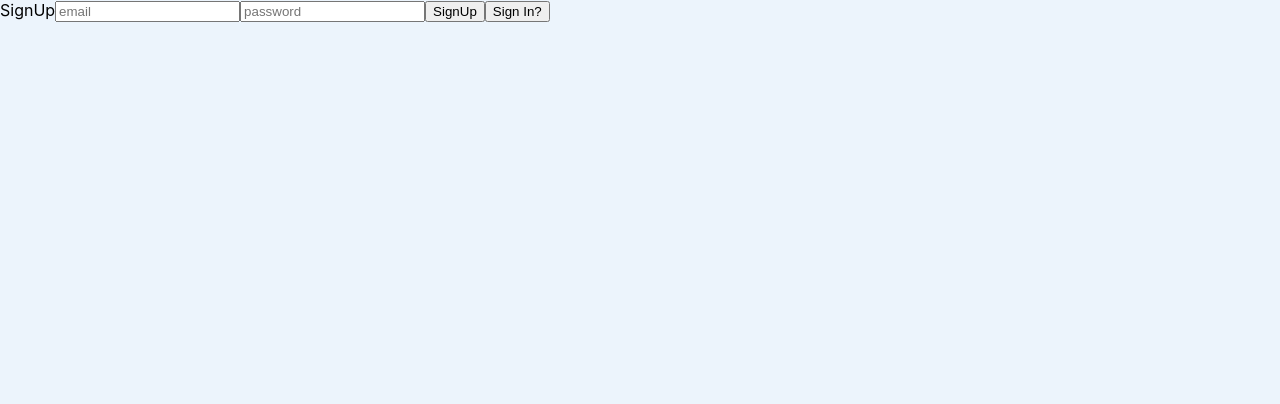
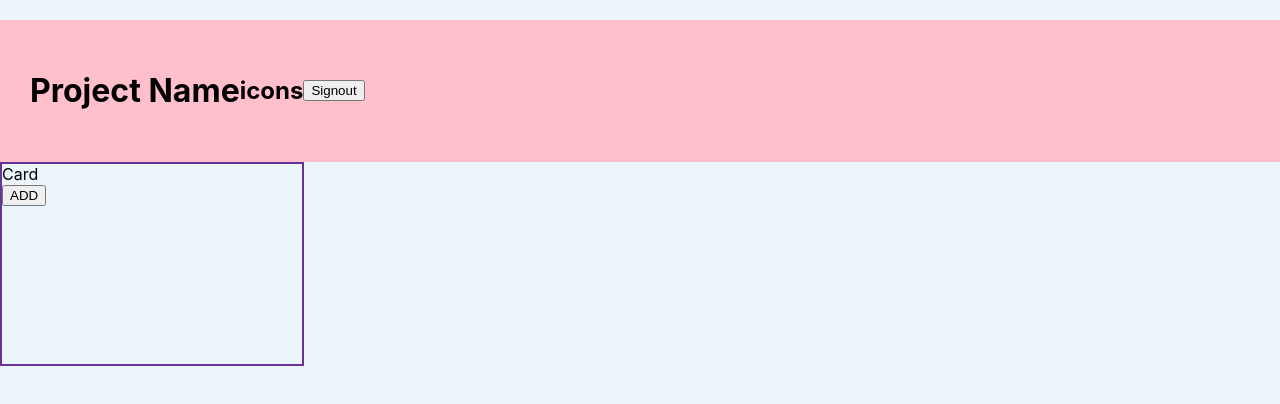
Before and after one commit to sri261/Task-Management-Application, a React (Create React App) app: page /signup in a window 1280 px wide. Shown: the top 404 px of the page. Built offline with nearby package versions, Linux system fonts and the light colour scheme; no server answers.

Commit message:
adding data to firestore

```diff
--- a/src/Apps.tsx
+++ b/src/Apps.tsx
@@ -5,6 +5,7 @@ import Signup from "./components/Signup/Signup";
 import "./App.css";
 import { firebaseAuth } from "./provider/AuthProvider";
 import ProjectComponent from "./components/ProjectComponent/ProjectComponent";
+import TestComp from "./components/TestComp";
 
 function App() {
   const { isAuthenticated, setIsAuthenticated } = useContext(firebaseAuth);
@@ -14,19 +15,20 @@ function App() {
   }
   console.log(isAuthenticated);
   return (
-    <>
-      <Switch>
-        {isAuthenticated.isAuthenticated ? (
-          <Route exact path="/" render={() => <ProjectComponent />} />
-        ) : null}
+    <ProjectComponent />
+    // <>
+    //   <Switch>
+    //     {isAuthenticated.isAuthenticated ? (
+    //       <Route exact path="/" render={() => <ProjectComponent />} />
+    //     ) : null}
 
-        <Route exact path="/signin" component={Signin} />
-        <Route exact path="/signup" component={Signup} />
+    //     <Route exact path="/signin" component={Signin} />
+    //     <Route exact path="/signup" component={Signup} />
 
-        <Route path="" component={Signin} />
-      </Switch>
-      {/* <a href="/signup">Signup</a> */}
-    </>
+    //     <Route path="" component={Signin} />
+    //   </Switch>
+    //   {/* <a href="/signup">Signup</a> */}
+    // </>
   );
 }
 
--- a/src/components/ProjectComponent/CardComponent/CaptionComponent/CaptionComponent.tsx
+++ b/src/components/ProjectComponent/CardComponent/CaptionComponent/CaptionComponent.tsx
@@ -1,7 +1,26 @@
-import React from "react";
+import React, { useState } from "react";
 import "./CaptionComponent.css";
+import { firestoreDB } from "../../../../firebase/firebaseIndex";
 function CaptionComponent() {
-  return <div></div>;
+  const handleSubmit = () => {
+    firestoreDB
+      .collection("card")
+      .doc("ID")
+      .set({
+        caption: "new caprion",
+      })
+      .then(() => {
+        console.log("added to firestoreDB");
+      })
+      .catch((error) => {
+        console.log("Error adding to firestoreDB", error);
+      });
+  };
+  return (
+    <div>
+      <button onClick={handleSubmit}>ADD</button>
+    </div>
+  );
 }
 
 export default CaptionComponent;
--- a/src/components/ProjectComponent/CardComponent/CardComponent.css
+++ b/src/components/ProjectComponent/CardComponent/CardComponent.css
@@ -0,0 +1,5 @@
+.card-component {
+  width: 300px;
+  height: 200px;
+  border: 2px solid rebeccapurple;
+}
--- a/src/components/ProjectComponent/CardComponent/CardComponent.tsx
+++ b/src/components/ProjectComponent/CardComponent/CardComponent.tsx
@@ -1,8 +1,15 @@
 import React from "react";
 import "./CardComponent.css";
+import "./CaptionComponent/CaptionComponent";
+import CaptionComponent from "./CaptionComponent/CaptionComponent";
 
 function CardComponent() {
-  return <div className="card-component"></div>;
+  return (
+    <div className="card-component">
+      Card
+      <CaptionComponent />
+    </div>
+  );
 }
 
 export default CardComponent;
--- a/src/components/ProjectComponent/ProjectComponent.tsx
+++ b/src/components/ProjectComponent/ProjectComponent.tsx
@@ -1,11 +1,13 @@
 import React from "react";
 import ProjectTopBarComponent from "./ProjectTopBarComponent/ProjectTopBarComponent";
 import "./ProjectComponent.css";
+import CardComponent from "./CardComponent/CardComponent";
 
 function ProjectComponent() {
   return (
     <div className="project-component">
       <ProjectTopBarComponent />
+      <CardComponent />
     </div>
   );
 }
--- /dev/null
+++ b/src/components/TestComp.tsx
@@ -0,0 +1,67 @@
+import React from "react";
+import { firestoreDB } from "../firebase/firebaseIndex";
+import firebase from "firebase";
+function TestComp() {
+  console.log(firestoreDB, "firestoreDB");
+
+  firestoreDB
+    .collection("card")
+    .add({
+      firstName: "tom",
+      lastName: "Hanks",
+      emailID: "sample@gmail.com",
+    })
+    .then((docRef) => {
+      console.log(docRef, "docRef");
+    })
+    .catch((error) => {
+      console.log(error);
+    });
+
+  firestoreDB
+    .collection("card")
+    .doc("ID1")
+    .set({
+      firstName: "Tom",
+      lastName: "Hanks",
+      emailID: "willsmith@gmail.com",
+    })
+    .then(() => {
+      console.log("added to firestoreDB");
+    })
+    .catch((error) => {
+      console.log("Error adding to firestoreDB", error);
+    });
+
+  firestoreDB
+    .collection("card")
+    .get()
+    .then((querySnapshot) => {
+      querySnapshot.forEach((doc) => {
+        console.log(`${doc.id} ${doc.data()}`);
+      });
+    });
+
+  return (
+    <div>
+      <h1>Test Component</h1>
+    </div>
+  );
+}
+
+export default TestComp;
+
+export const addTofirestoreDb = () => {
+  firestoreDB
+    .collection("card")
+    .doc("ID")
+    .set({
+      caption: "new caprion",
+    })
+    .then(() => {
+      console.log("added to firestoreDB");
+    })
+    .catch((error) => {
+      console.log("Error adding to firestoreDB", error);
+    });
+};
--- a/src/firebase/firebaseIndex.tsx
+++ b/src/firebase/firebaseIndex.tsx
@@ -18,3 +18,4 @@ firebase.initializeApp(firebaseConfig);
 
 export const auth = firebase.auth;
 export const db = firebase.database();
+export const firestoreDB = firebase.firestore();
```
Also changed, not shown: 1 other file (tests, documents, lock files or other folders).
